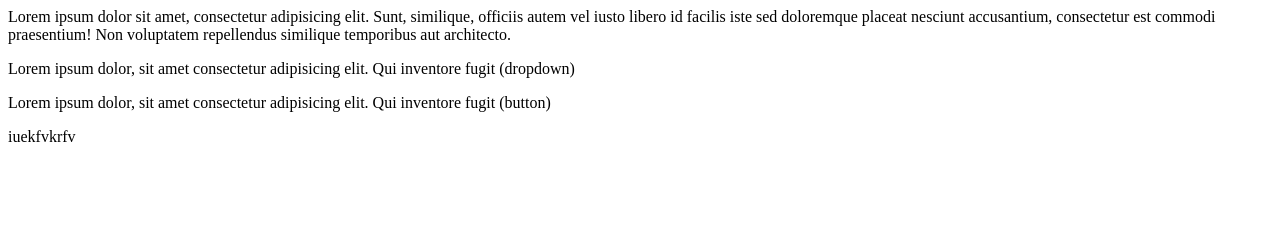
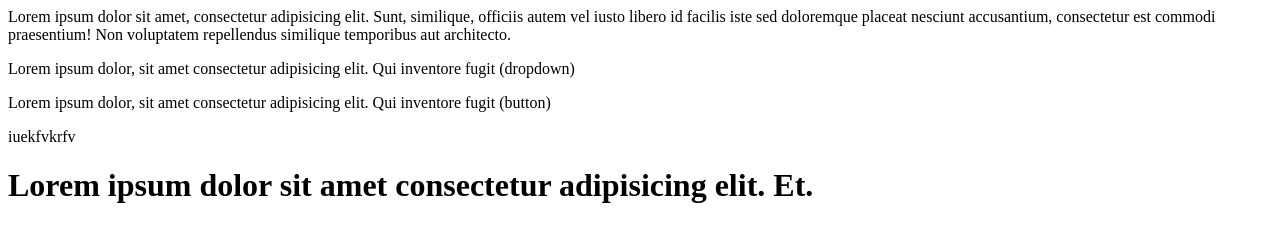
Before and after one commit to deveshKeshari/muggy, a plain HTML site: page index.html in a window 1280 px wide. Drawn offline with Linux system fonts and the light colour scheme.

Commit message:
h1 tag added

```diff
--- a/index.html
+++ b/index.html
@@ -2,3 +2,4 @@
 <p>Lorem ipsum dolor, sit amet consectetur adipisicing elit. Qui inventore fugit (dropdown)</p>
 <p>Lorem ipsum dolor, sit amet consectetur adipisicing elit. Qui inventore fugit (button)</p>
 <a>iuekfvkrfv</a>
+<h1>Lorem ipsum dolor sit amet consectetur adipisicing elit. Et.</h1>
```
